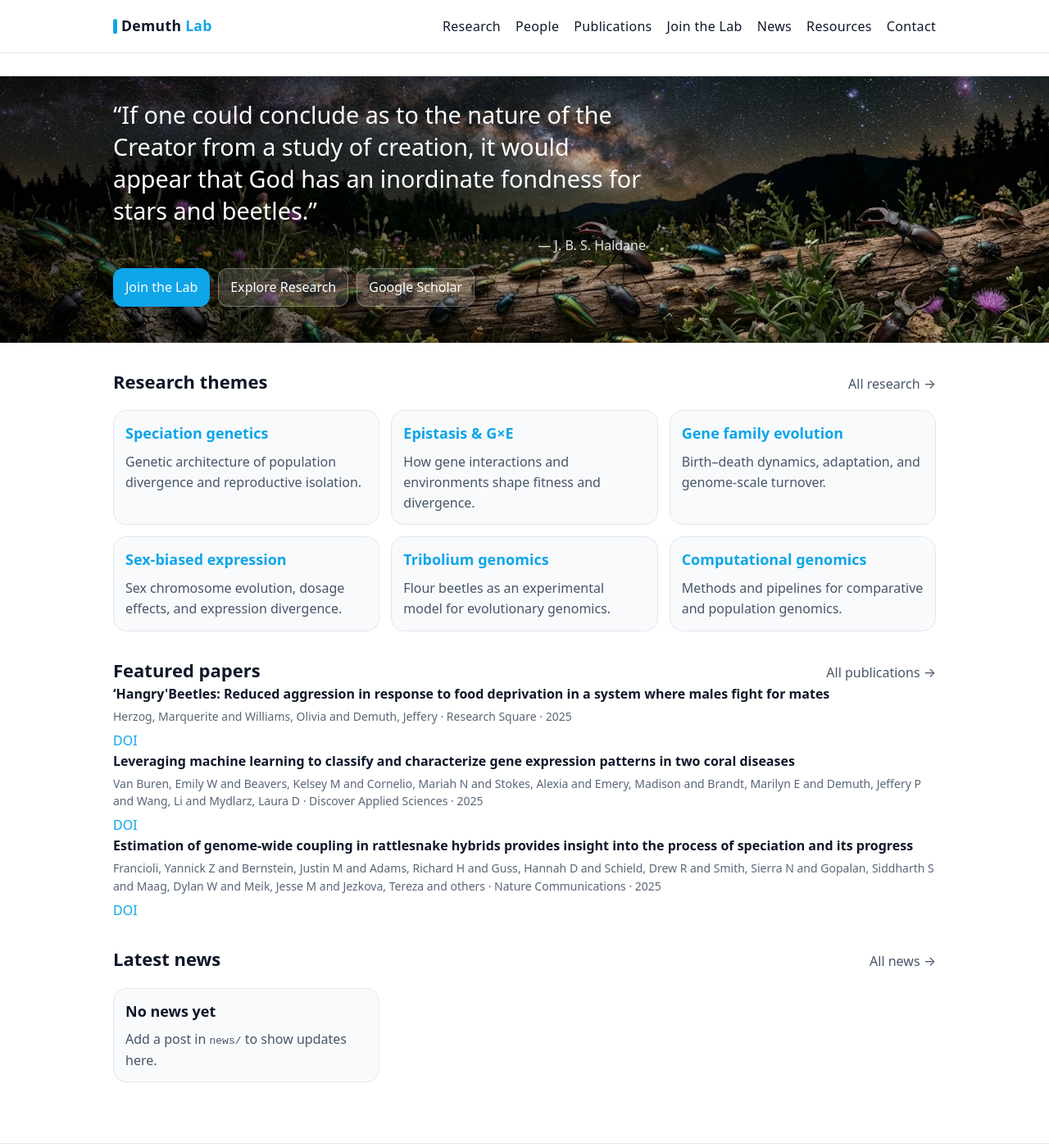
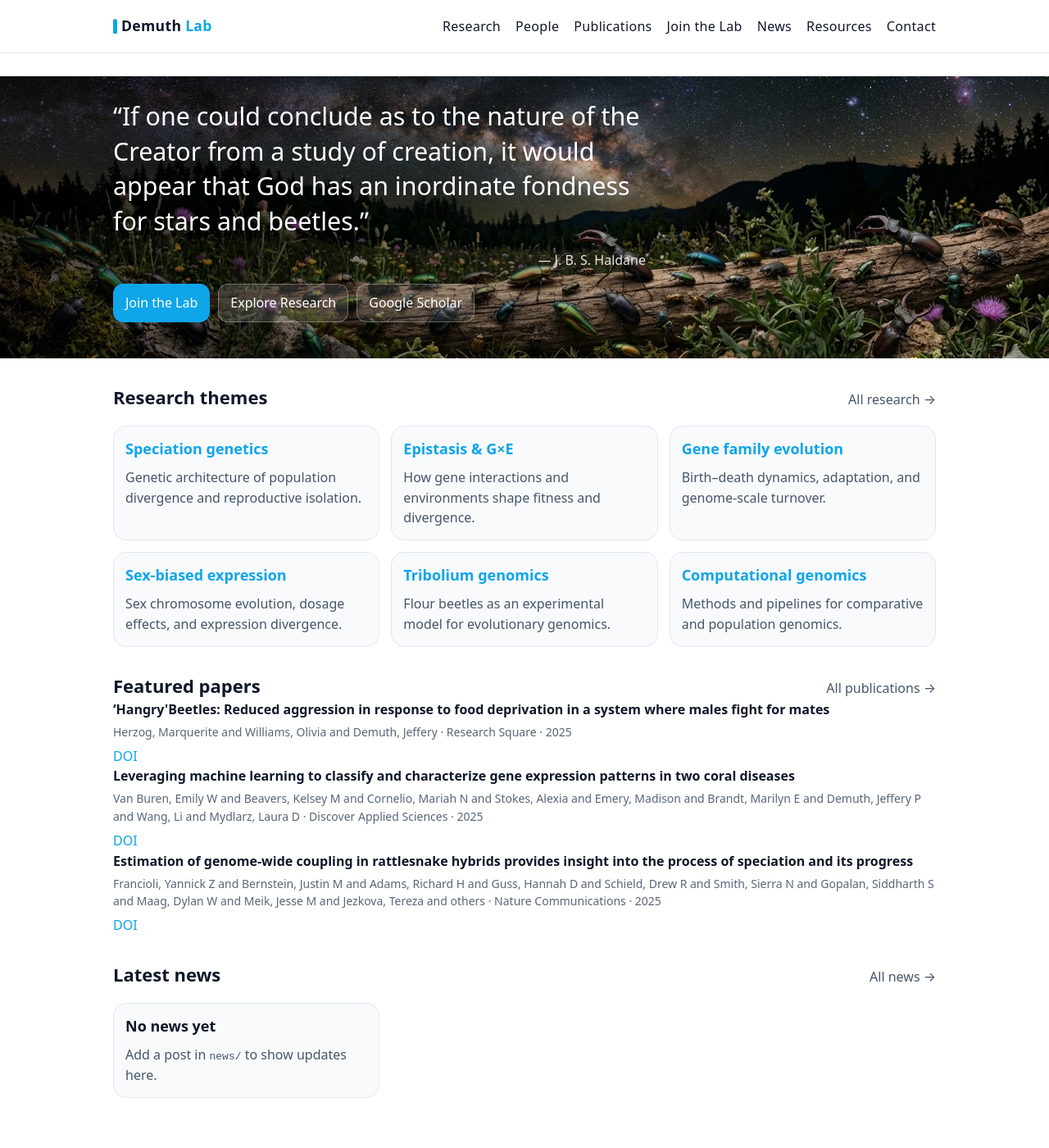
Before and after one commit to demuth-lab/demuth-lab.github.io, a Jekyll site: the page built from index.md, in a window 1280 px wide and 1400 px high. Shown: the whole window at 82% size. Built offline with Jekyll 4.4.1, drawn with Linux system fonts in a browser that asks for light colours.

Commit message:
Update main.css

```diff
--- a/assets/css/main.css
+++ b/assets/css/main.css
@@ -179,9 +179,9 @@ a:hover{text-decoration:underline}
 }
 
 .hero-quote{
-  margin:0 0 10px;
-  font-size:1.8rem;
-  line-height:1.35;
+  margin:0 0 14px;
+  font-size:1.9rem;
+  line-height:1.4;
   font-weight:300;
   color:#fff;
   max-width:650px;
```
